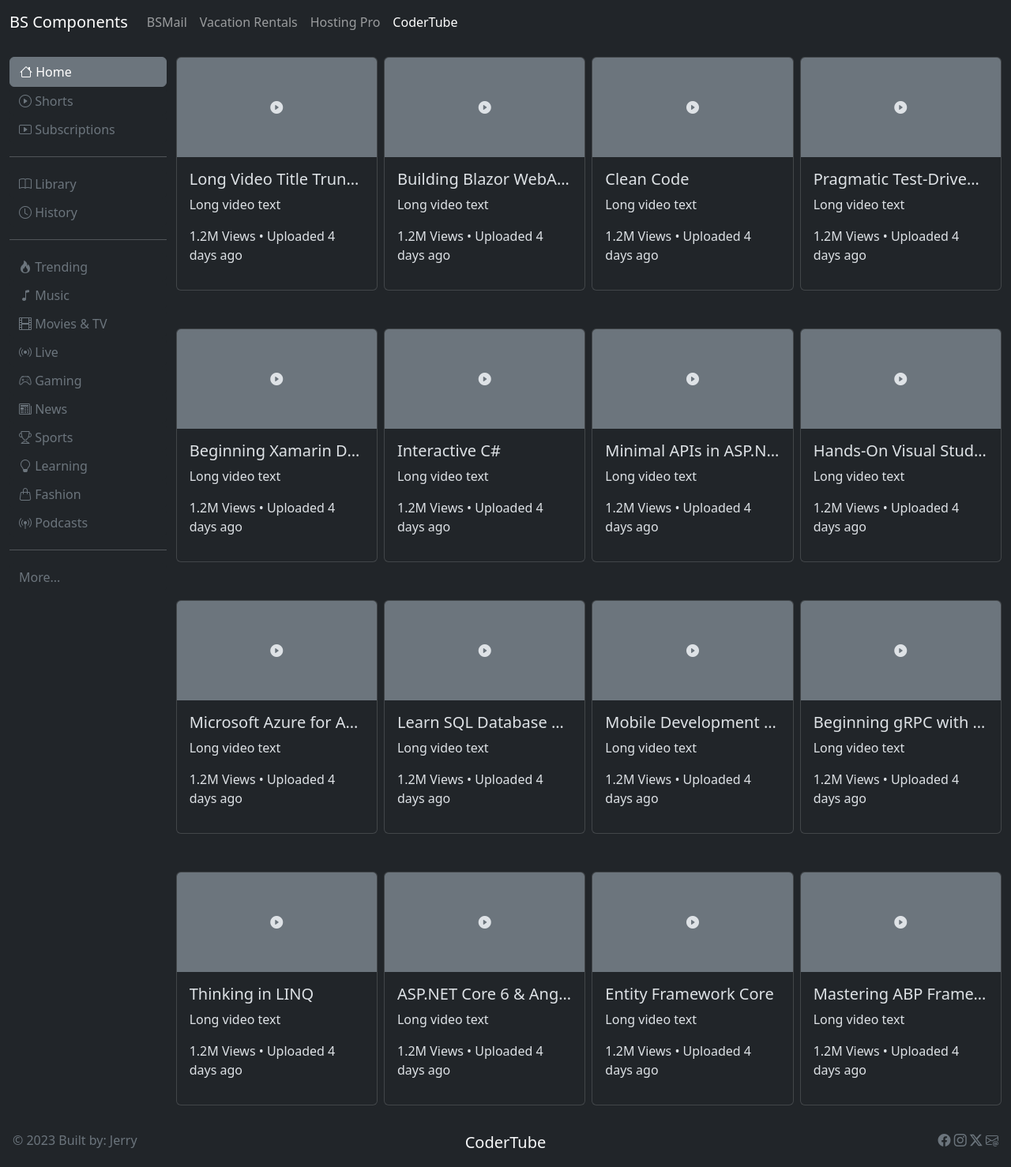
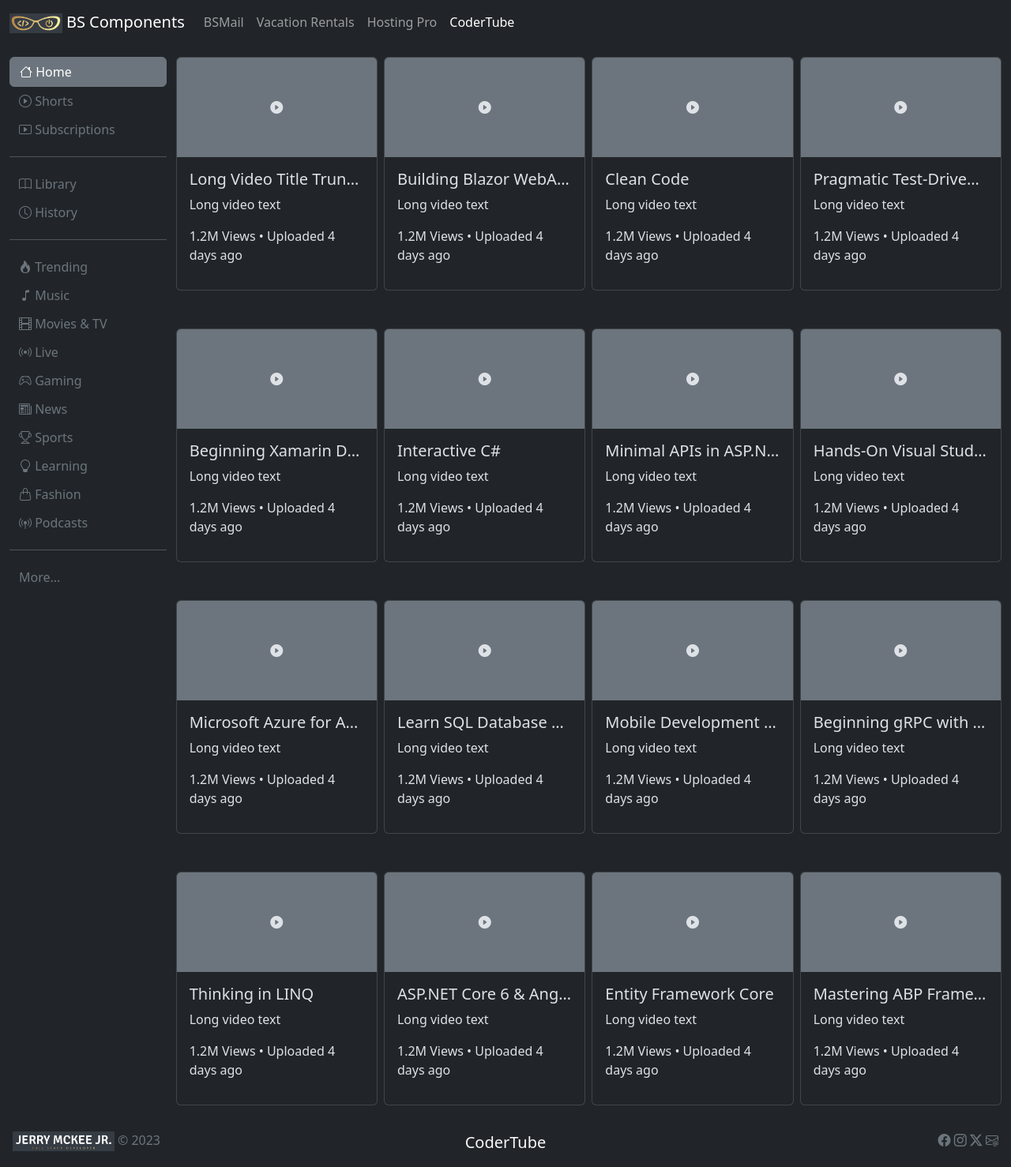
Before and after one commit to McKeeJerry-FS/BootstrapComponents, a plain HTML site: page codertube.html in a window 1280 px wide. Shown: the whole page at 79% size. Drawn offline with nearby package versions, Linux system fonts and the light colour scheme.

Commit message:
added branding elements to the projects

```diff
--- a/codertube.html
+++ b/codertube.html
@@ -22,7 +22,7 @@
         <!-- navbar -->
         <nav class="navbar navbar-expand-lg navbar-dark bg-dark">
             <div class="container-fluid">
-                <a class="navbar-brand" href="/index.html">BS Components</a>
+                <a class="navbar-brand" href="/index.html"><img src="/img/icon_logo.png" alt="" id="nav_logo"> BS Components</a>
                 <button class="navbar-toggler" type="button" data-bs-toggle="collapse"
                     data-bs-target="#navbarSupportedContent" aria-controls="navbarSupportedContent"
                     aria-expanded="false" aria-label="Toggle navigation">
@@ -399,7 +399,7 @@
 
     <footer class="bg-dark p-3 container-fluid">
         <div class="row row-cols-1 row-cols-md-3 text-center">
-            <div class="col text-secondary text-md-start">&copy; 2023 Built by: Jerry</div>
+            <div class="col text-secondary text-md-start"><img src="/img/name_logo.png" alt="" id="name_logo"> &copy; 2023 </div>
 
             <div class="col text-light lead">CoderTube</div>
 
--- a/css/site.css
+++ b/css/site.css
@@ -20,6 +20,15 @@ footer {
 }
 /* #endregion */
 
+/* name logo */
+#name_logo {
+    height: 25px;
+}
+
+#nav_logo{
+    height: 25px;
+}
+
 ul {
     list-style-type: none;
 }
```
Also changed, not shown: hosting.html (+2 -2 lines), index.html (+2 -2 lines), vacation.html (+2 -2 lines), img/favicon-32x32_icon.png (added), img/icon_logo.png (added), img/name_logo.png (added).
